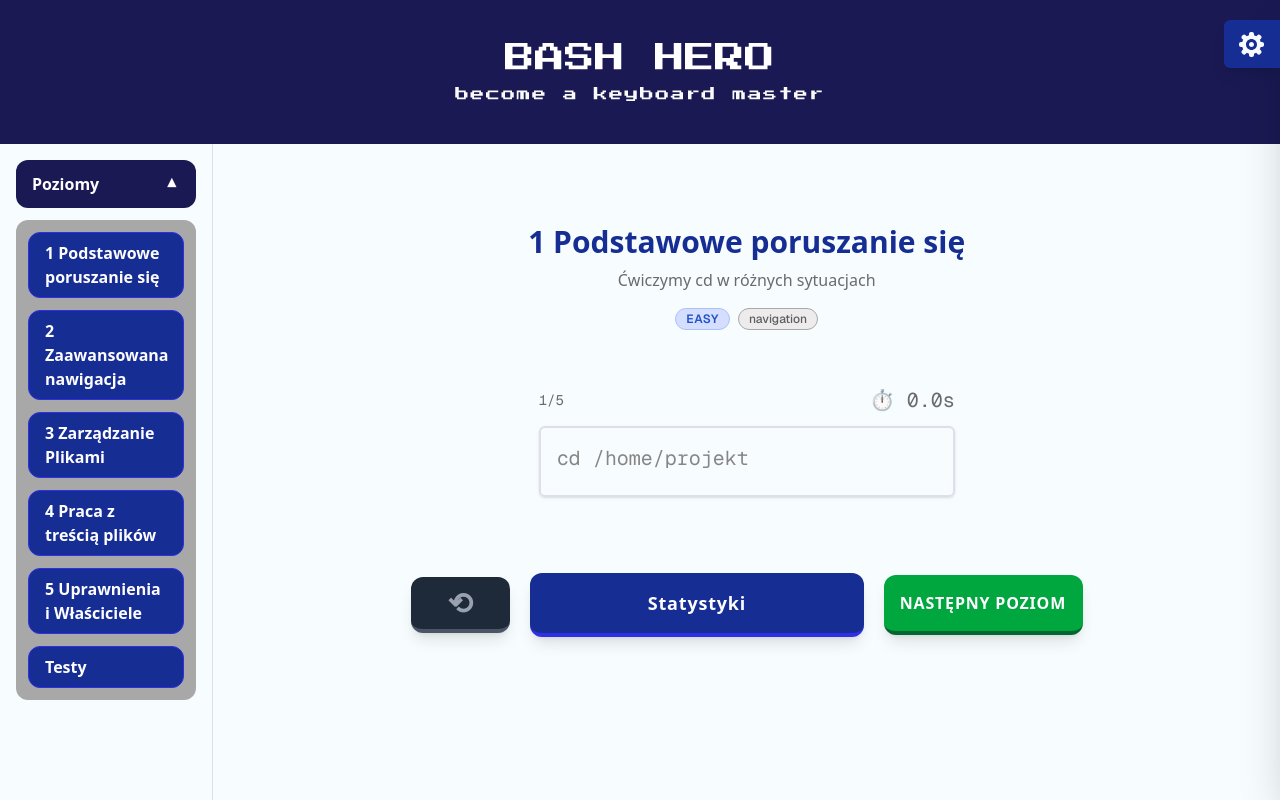
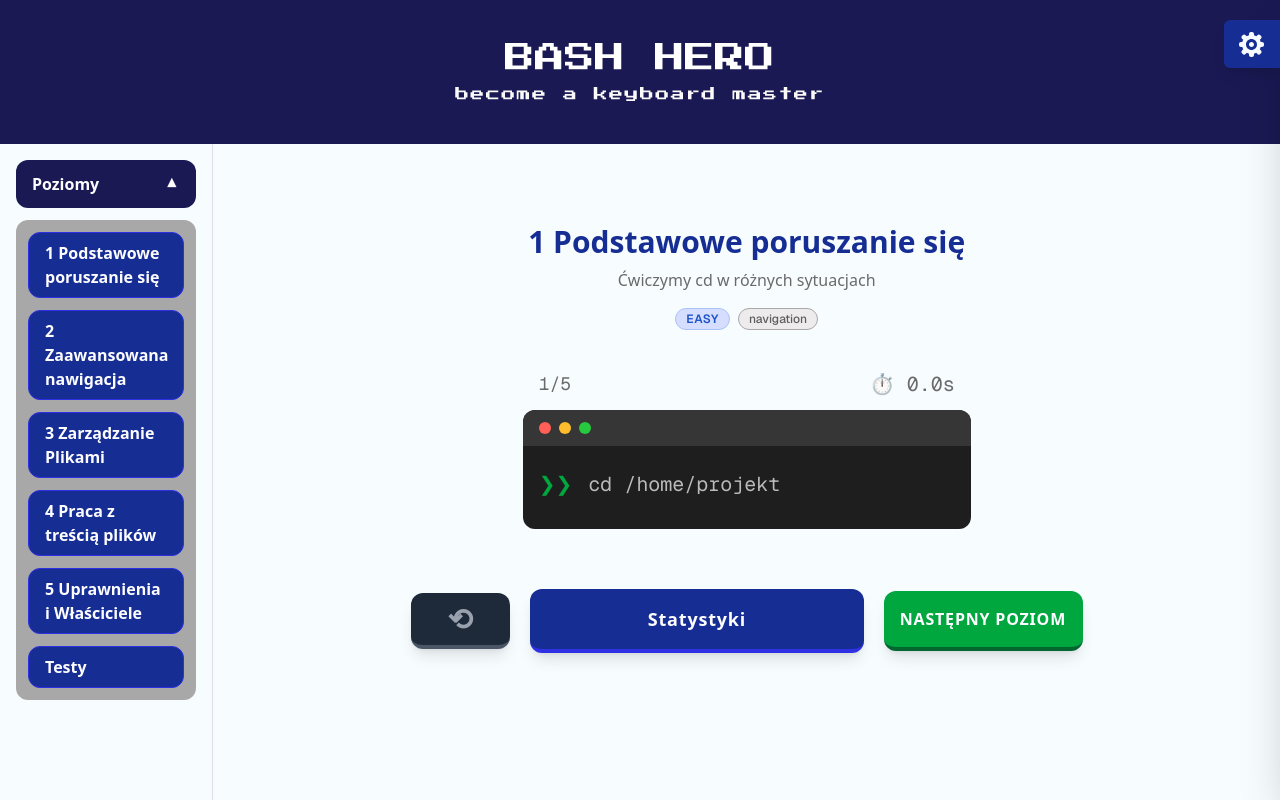
Before and after one commit to BashHero-Foundation/BashHero, a Next.js app: page /game/1 in a window 1280 px wide. Shown: the top 800 px of the page. Built offline with nearby package versions, Linux system fonts and the light colour scheme.

Commit message:
Add terminal look

```diff
--- a/app/globals.css
+++ b/app/globals.css
@@ -50,7 +50,7 @@
 
   /* UI future terminal style */
   --color-terminal-border: var(--terminal-border);
-  --color-terminal-bg: var(--terminal);
+  --color-terminal-bg: var(--terminal-bg);
 
   --color-terminal-main-text: var(--terminal-main-text);
   --color-terminal-ghost-text: var(--terminal-ghost-text);
@@ -87,14 +87,14 @@
     --badge-neutral-border: #a8a8a8;
 
     --terminal-border: #26324d;
-    --terminal-bg: #ffffff;
+    --terminal-bg: #1e1e1e;
 
-    --terminal-main-text: #000000;
-    --terminal-ghost-text: #878686;
+    --terminal-main-text: #ffffff;
+    --terminal-ghost-text: #bababa;
     --terminal-success: #22c55e;
     --terminal-wrong: #ef4444;
     --terminal-wrong-bg: #ffabab;
-    --terminal-caret: #000000;
+    --terminal-caret: #ffffff;
   }
 
   .theme-lavender {
--- a/app/levels/chapter1.json
+++ b/app/levels/chapter1.json
@@ -175,7 +175,7 @@
       "points": 0,
       "commands": [
         {
-          "text": "aaaaaaaaaaaaa aaaaaaaaaaaaa aaaaaaaaaaaaa aaaaaaaaaaaaa",
+          "text": "sudo crudo mudo mundo endo bento pento jento creso lenso pasi lenti rasi cresi basi asi masi kasi",
           "hint": "Nadaj plikowi uprawnienia do wykonywania"
         },
         {
--- a/components/TypingView.tsx
+++ b/components/TypingView.tsx
@@ -73,12 +73,13 @@ export function TypingView({ level, nextLevelId }: { level: Level; nextLevelId:
                 </span>
                 </div>
             </div>
-            <div className="flex flex-col p-4 w-full max-w-md mx-auto">
 
+
+            <div className="flex flex-col w-full max-w-md mx-auto">
 
             {/* Total commands and timer */}
 
-            <div className="flex justify-between items-center mb-3 text-sm text-text-neutral font-mono">
+            <div className="flex justify-between items-center px-4 mb-3 text-lg text-text-neutral font-mono">
             <span>
                 {typing.currentIndex + 1}/{typing.totalCommands}
             </span>
@@ -90,17 +91,30 @@ export function TypingView({ level, nextLevelId }: { level: Level; nextLevelId:
             </span>
             </div>
 
-            {/* TYPING AREA - future terminal style */}
+            {/* TYPING AREA - terminal */}
+            <div className="flex flex-col w-full h-full max-h-80 bg-terminal-bg rounded-xl overflow-hidden">
 
-            <div className="relative font-mono text-xl p-4 border-2 border-border-separator rounded-md shadow-sm focus-within:border-btn-primary-bg
-            transition duration-200 overflow-hidden">
+                {/* Top bar */}
+                <div className="flex items-center gap-2 px-4 py-3 bg-[#363636]">
+                    <div className="w-3 h-3 rounded-full bg-[#ff5f56]"></div>
+                    <div className="w-3 h-3 rounded-full bg-[#ffbd2e]"></div>
+                    <div className="w-3 h-3 rounded-full bg-[#27c93f]"></div>
+                </div>
 
+                {/* Container for terminal workspace */}
+                <div className="font-mono text-xl px-4 py-6 overflow-auto">
+
+                    <div className="flex">
+                        <span className="text-green-600 mr-4 shrink-0 select-none whitespace-pre">❯❯</span>
+
+                        <div className="relative grow">
                             {/* Text to be typed */}
-                <div className="absolute inset-0 p-4 pointer-events-none whitespace-pre caret-terminal-caret">
+                            <div className="absolute inset-0 pointer-events-none whitespace-pre caret-terminal-caret">
                             <TextCorrecter text={typing.text} currentCommand={typing.currentCommand} />
                             </div>
 
                             {/* Actual typing text */}
+                            <div className="">
                             <textarea
                             value={typing.text}
                             onChange={typing.handleChange}
@@ -114,7 +128,12 @@ export function TypingView({ level, nextLevelId }: { level: Level; nextLevelId:
                             }}
                             rows={1}
                             />
+                            </div>
 
+                        </div>
+                    </div>
+
+                </div>
             </div>
 
             </div>
```
Lines whose indentation alone changed are shown as unchanged.
